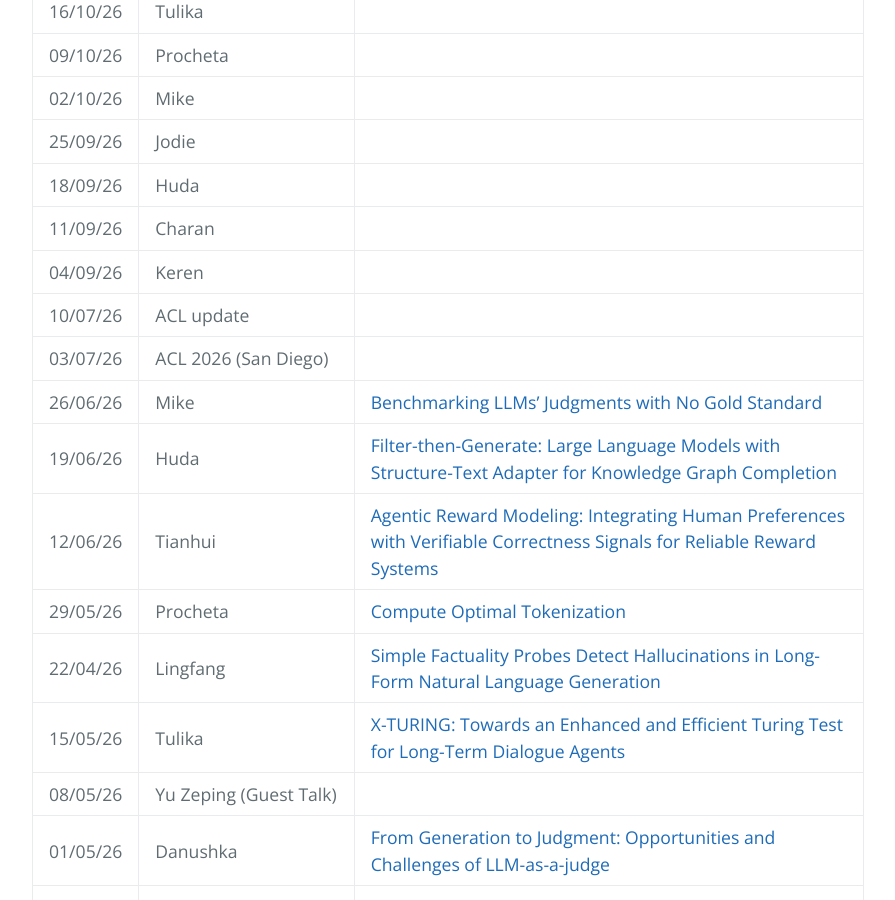
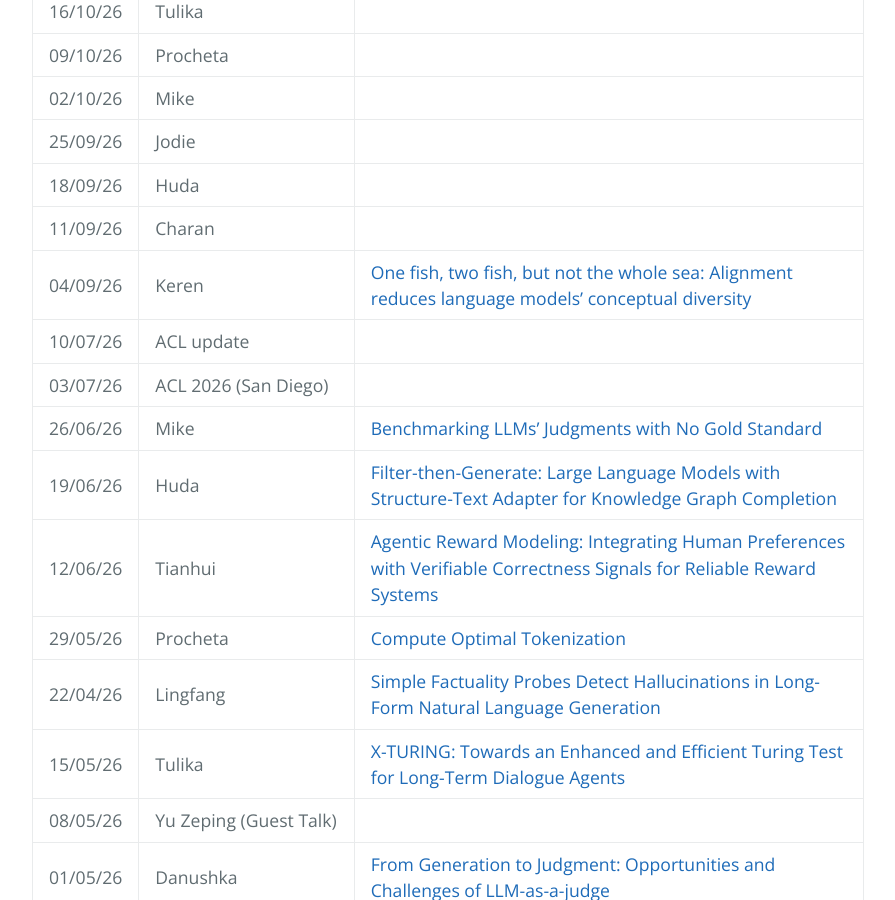
Before and after one commit to LivNLP/livnlp.github.io, a Jekyll site: the page built from reading.md, in a window 1280 px wide and 900 px high, scrolled down 715 px. Shown: the whole window, without its empty margins (192-1087 px from the left). Built offline with Jekyll 4.4.1, drawn with Linux system fonts in a browser that asks for light colours.

Commit message:
Update reading.md with paper references
Added references to papers for Keren and Mike in the reading list.

```diff
--- a/reading.md
+++ b/reading.md
@@ -21,7 +21,7 @@ We meet on a weely basis to discuss recent research papers. Here is the schedule
 | 25/09/26 | Jodie|
 | 18/09/26 | Huda |
 | 11/09/26 | Charan|
-| 04/09/26 | Keren|
+| 04/09/26 | Keren| [One fish, two fish, but not the whole sea: Alignment reduces language models’ conceptual diversity](https://aclanthology.org/2025.naacl-long.561/)
 | 10/07/26 | ACL update |
 | 03/07/26| ACL 2026 (San Diego) |
 | 26/06/26| Mike | [Benchmarking LLMs' Judgments with No Gold Standard](https://openreview.net/forum?id=uE84MGbKD7)
```
